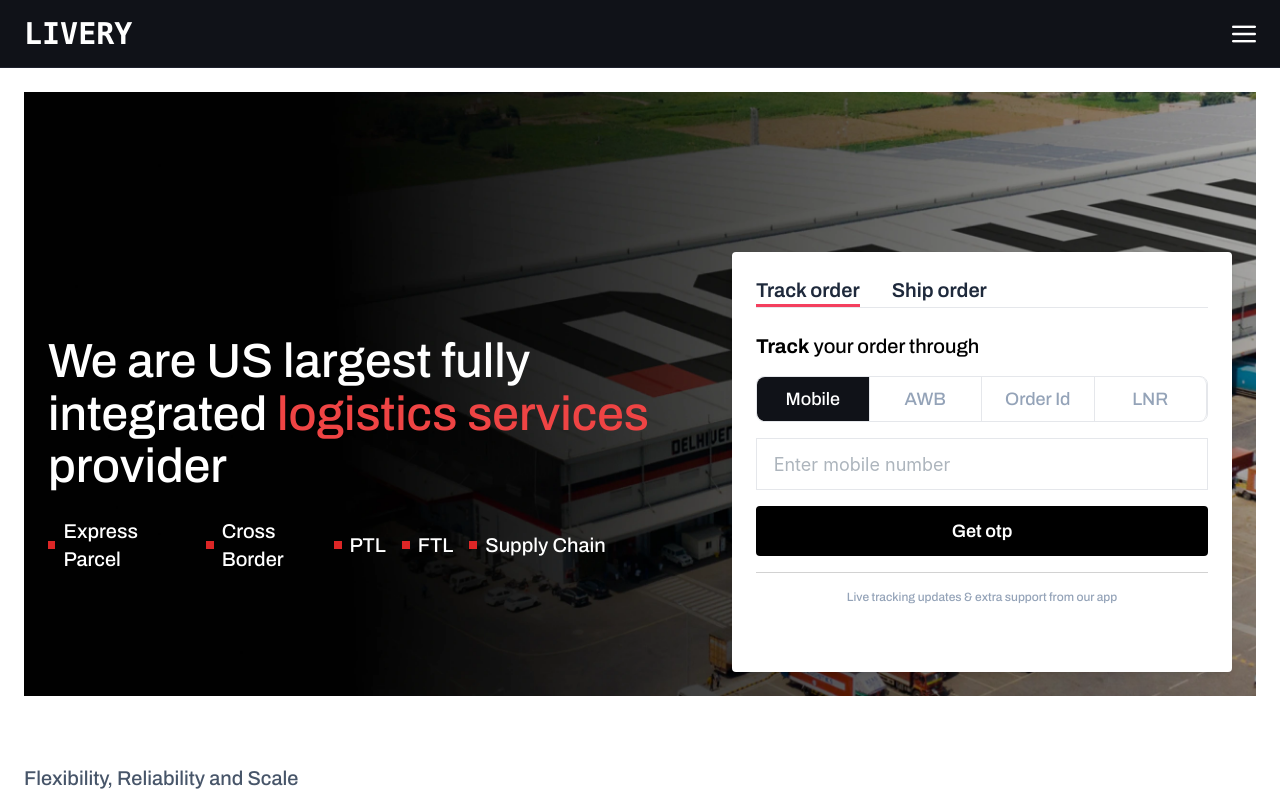
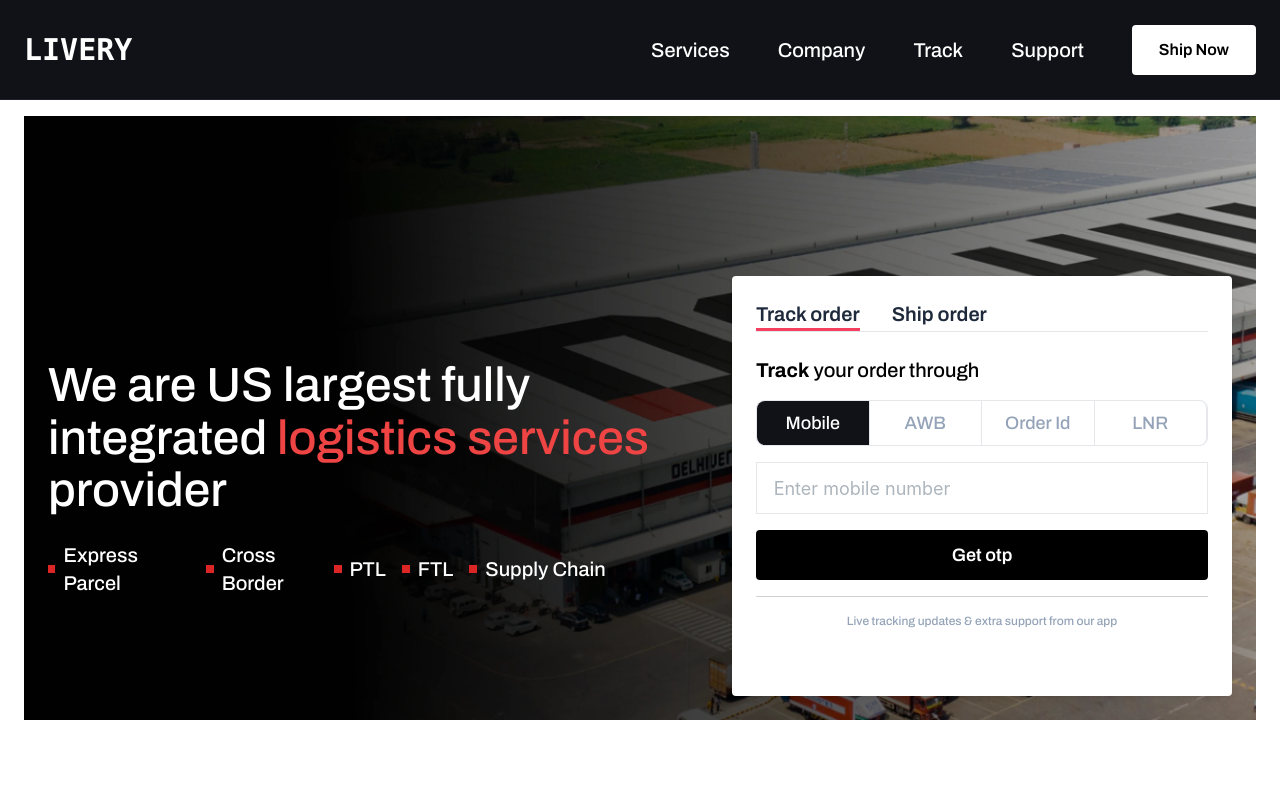
Before and after one commit to uzochukwuV/delivery-software, a React (Vite) app: page / in a window 1280 px wide. Shown: the top 792 px of the page. Built offline with nearby package versions, Linux system fonts and the light colour scheme.

Commit message:
feat: added navBar functionality

```diff
--- a/src/App.css
+++ b/src/App.css
@@ -54,3 +54,40 @@
   background-color: #101218;
   color: white !important ;
 }
+
+
+.slideUp, [data-modal="true"] {
+  animation: slideUp 1.3s  ease forwards ;
+}
+
+.slidedown, [data-modal="false"] {
+  animation: slideDown 1.3s  ease forwards;
+}
+
+.modal-wrapper[data-modal="false"]{
+  background: transparent !important;
+  /* opacity: 0; */
+
+}
+
+.modal-wrapper[data-modal="true"]{
+
+  /* opacity: 0; */
+
+}
+
+@keyframes slideUp {
+  0%{
+    transform: translateY(400px);
+  }
+  100% {
+    transform: translateY(1px);
+  }
+}
+
+
+@keyframes slideDown {
+  100% {
+    transform: translateY(1000px);
+  }
+}
--- a/src/App.tsx
+++ b/src/App.tsx
@@ -1,4 +1,5 @@
 
+import { Suspense, useLayoutEffect } from 'react';
 import './App.css'
 import Home from './pages/landing/Home';
 
@@ -7,10 +8,21 @@ import Home from './pages/landing/Home';
 function App() {
 
 
+  // console.log(new Date(Date.now()).getSeconds())
+ useLayoutEffect(() => {
+  //  console.log(new Date(Date.now()).getSeconds())
+
+   return () => {
+
+   };
+ }, [])
+
   return (
     <>
       <div className="relative">
+        <Suspense fallback={<div className=' text-6xl text-blue-800'>Loading ....</div>}>
           <Home />
+        </Suspense>
       </div>
     </>
   )
--- a/src/components/landing/Hero.tsx
+++ b/src/components/landing/Hero.tsx
@@ -3,7 +3,7 @@ import { Card, CardSection } from "@mantine/core";
 import TrackOrder from "../misc/TrackOrder";
 function Hero() {
   return (
-    <div className=" pt-14">
+    <div className=" pt-14 md:pt-20">
       <div className=" min-h-[600px] lg:m-6  relative">
         <div className=" hero-bg w-full bg-cover absolute top-0 left-0 right-0 bottom-0 "></div>
         <div className=" h-full bg-gradient-to-r from-black via-transparent to-transparent px-6 pt-20 pb-6">
--- a/src/components/landing/Navbar.tsx
+++ b/src/components/landing/Navbar.tsx
@@ -1,29 +1,45 @@
 
+import { Link } from "react-router-dom";
 import menu from "../../assets/menu.png";
 import { useDisclosure } from "@mantine/hooks";
+import { Button } from "@mantine/core";
 
 function Navbar() {
   const [opened, { open, close }] = useDisclosure(false);
+
 
   return (
     <div className=" " id="nav"  >
 
 
-      <div className=" h-[68px]  header-wrapper z-30 ">
+      <div className=" h-[68px] md:h-[100px]  header-wrapper z-30 ">
       <div className="flex h-full justify-between items-center px-6">
         <div className="logo">
           <h2 className=" text-white text-3xl m-0 font-mono font-extrabold leading-3 text-justify">
             LIVERY
           </h2>
         </div>
-        <div className="menu flex items-center">
-
-
-
-
-
-          <div onClick={opened ? close : open}>
-            <img src={menu} className="w-[24px]" />
+        <NavModal />
+        <div className="menu flex gap-12 items-center">
+          <ul role="list" className=" gap-12 hidden md:flex">
+            <li className=" text-xl font-semibold">
+              <Link to={"/"} className=" text-white" >Services</Link>
+            </li>
+            <li className=" text-xl font-semibold">
+              <Link to={"/"} className=" text-white" >Company</Link>
+            </li>
+            <li className=" text-xl font-semibold">
+              <Link to={"/"} className=" text-white" >Track</Link>
+            </li>
+            <li className=" text-xl font-semibold">
+              <Link to={"/"} className=" text-white" >Support</Link>
+            </li>
+          </ul>
+          <div onClick={opened ? close : open} className="flex items-center gap-6">
+            <img src={menu} className="w-[24px] md:hidden "  />
+            <div className="hidden md:block">
+            <Button bg={"white"} color="green" c={"black"} size="lg"  fz={'md'} className="  text-xl font-semibold ">Ship Now  </Button>
+            </div>
           </div>
         </div>
 
@@ -31,6 +47,35 @@ function Navbar() {
     </div>
     </div>
   );
+
+  function NavModal() {
+    return <>
+      <section data-modal={opened} id="nav-model" className=" md:hidden translate-y-[100%]  fixed top-0 left-0 right-0 bottom-0 z-50">
+        <div className=" modal-wrapper h-full w-full flex flex-col justify-end  ">
+            <div onClick={close}  className="flex-1"></div>
+            <div data-modal={opened}  className=" h-[40%] rounded-t-md bg-white p-6">
+            <ul role="list" className=" h-full gap-5 justify-between md:hidden flex flex-col ">
+              <li className=" text-xl font-semibold">
+                <Link to={"/"} className=" text-black" >Services</Link>
+              </li>
+              <li className=" text-xl font-semibold">
+                <Link to={"/"} className=" text-black" >Company</Link>
+              </li>
+              <li className=" text-xl font-semibold">
+                <Link to={"/"} className=" text-black" >Ship</Link>
+              </li>
+              <li className=" text-xl font-semibold">
+                <Link to={"/"} className=" text-black" >Support</Link>
+              </li>
+              <li>
+                  <Button fullWidth bg={"black"} c={"white"} size="lg"  >Track</Button>
+              </li>
+            </ul>
+            </div>
+        </div>
+      </section>
+    </>
+  }
 }
 
 export default Navbar;
--- a/src/error-page.tsx
+++ b/src/error-page.tsx
@@ -7,7 +7,7 @@ export default function ErrorPage() {
   return (
     <div id="error-page">
       <h1>Oops!</h1>
-      <p>Sorry, an unexpected error has occurred.</p>
+        <p>Sorry, an unexpected error has occurred.</p>
       <p>
         <i>error</i>
       </p>
--- a/src/main.tsx
+++ b/src/main.tsx
@@ -16,6 +16,8 @@ const router = createBrowserRouter([
   {
     path: "/",
     element: <App />,
+
+
   },
   {
     path: "/about",
```
